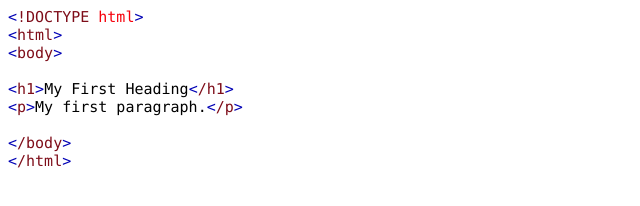
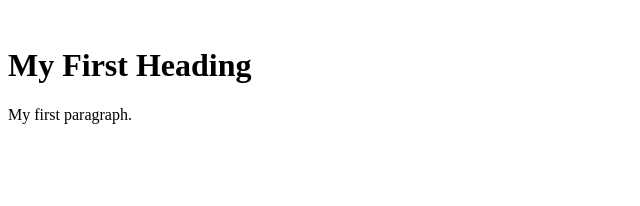
Before and after one commit to jbarker201/jbarker201.github.io, a plain HTML site: page index.html in a window 1280 px wide. Shown: the whole page, without its empty margins (0-640 px from the left). Drawn offline with Linux system fonts and the light colour scheme.

Commit message:
Update index.html

```diff
--- a/index.html
+++ b/index.html
@@ -1,34 +1,9 @@
-<!DOCTYPE html PUBLIC "-//W3C//DTD HTML 4.01//EN" "http://www.w3.org/TR/html4/strict.dtd">
+<!DOCTYPE html>
 <html>
-<head>
-  <meta http-equiv="Content-Type" content="text/html; charset=utf-8">
-  <meta http-equiv="Content-Style-Type" content="text/css">
-  <title>Your Name - Portfolio</title>
-  <meta name="Generator" content="Cocoa HTML Writer">
-  <meta name="CocoaVersion" content="2113.65">
-  <style type="text/css">
-    p.p1 {margin: 0.0px 0.0px 0.0px 0.0px; font: 15.0px Menlo; color: #7e0d19; -webkit-text-stroke: #7e0d19}
-    p.p2 {margin: 0.0px 0.0px 0.0px 0.0px; font: 15.0px Menlo; color: #000000; -webkit-text-stroke: #000000}
-    p.p3 {margin: 0.0px 0.0px 0.0px 0.0px; font: 15.0px Menlo; color: #7e0d19; -webkit-text-stroke: #7e0d19; background-color: #ffffff}
-    span.s1 {font-kerning: none; color: #0000b5; background-color: #ffffff; -webkit-text-stroke: 0px #0000b5}
-    span.s2 {font-kerning: none; background-color: #ffffff}
-    span.s3 {font-kerning: none; color: #f6000b; background-color: #ffffff; -webkit-text-stroke: 0px #f6000b}
-    span.s4 {font-kerning: none}
-    span.s5 {font-kerning: none; color: #7e0d19; background-color: #ffffff; -webkit-text-stroke: 0px #7e0d19}
-    span.s6 {font-kerning: none; color: #0000b5; -webkit-text-stroke: 0px #0000b5}
-  </style>
-</head>
 <body>
-<p class="p1"><span class="s1">&lt;</span><span class="s2">!DOCTYPE</span><span class="s3"> html</span><span class="s1">&gt;</span></p>
-<p class="p1"><span class="s1">&lt;</span><span class="s2">html</span><span class="s1">&gt;</span></p>
-<p class="p1"><span class="s1">&lt;</span><span class="s2">body</span><span class="s1">&gt;</span></p>
-<p class="p2"><span class="s4"><br>
-</span></p>
-<p class="p2"><span class="s1">&lt;</span><span class="s5">h1</span><span class="s1">&gt;</span><span class="s2">My First Heading</span><span class="s1">&lt;</span><span class="s5">/h1</span><span class="s1">&gt;</span></p>
-<p class="p2"><span class="s1">&lt;</span><span class="s5">p</span><span class="s1">&gt;</span><span class="s2">My first paragraph.</span><span class="s1">&lt;</span><span class="s5">/p</span><span class="s1">&gt;</span></p>
-<p class="p2"><span class="s4"><br>
-</span></p>
-<p class="p1"><span class="s1">&lt;</span><span class="s2">/body</span><span class="s1">&gt;</span></p>
-<p class="p3"><span class="s6">&lt;</span><span class="s4">/html</span><span class="s6">&gt;</span></p>
+
+<h1>My First Heading</h1>
+<p>My first paragraph.</p>
+
 </body>
 </html>
```
